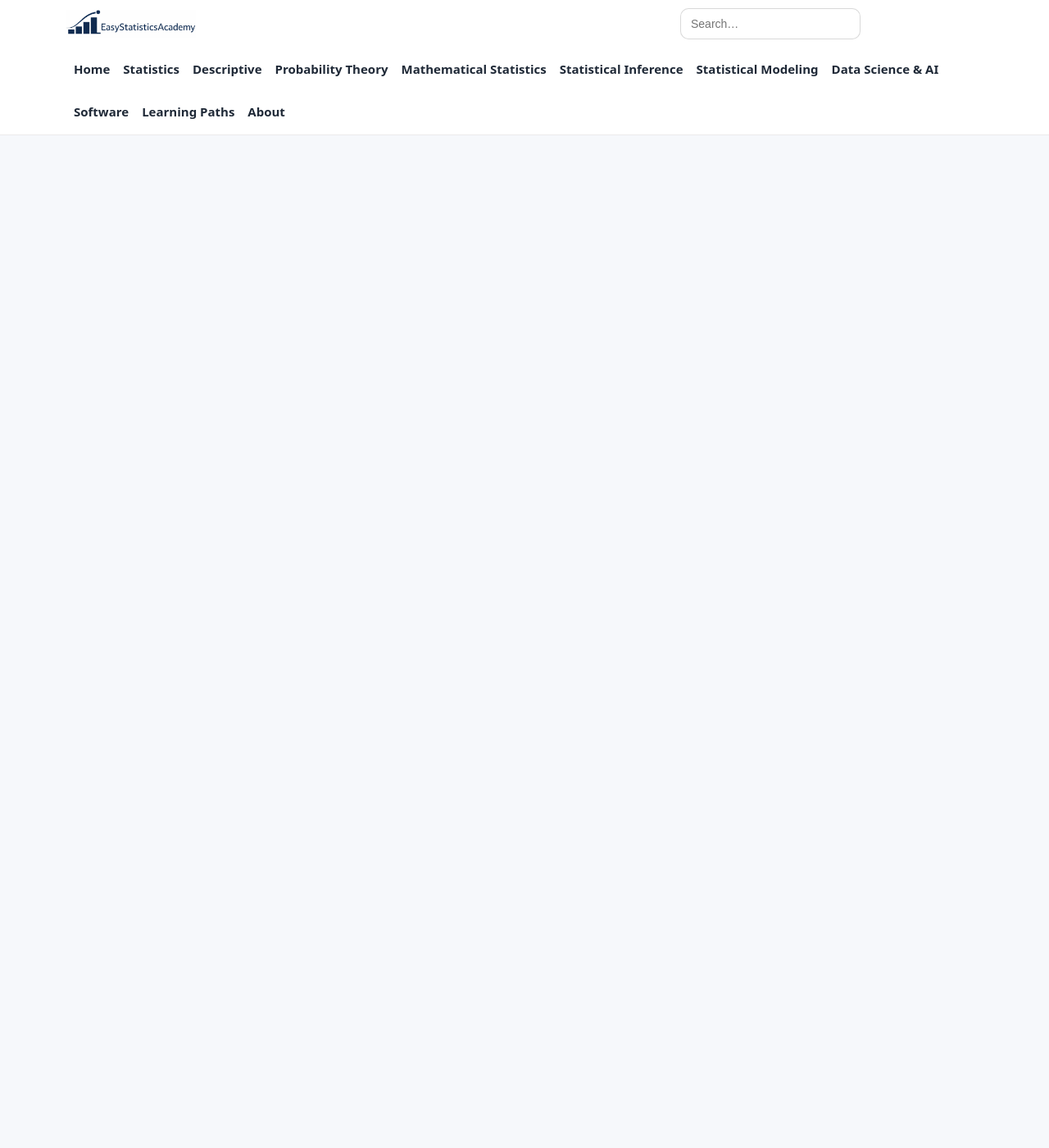
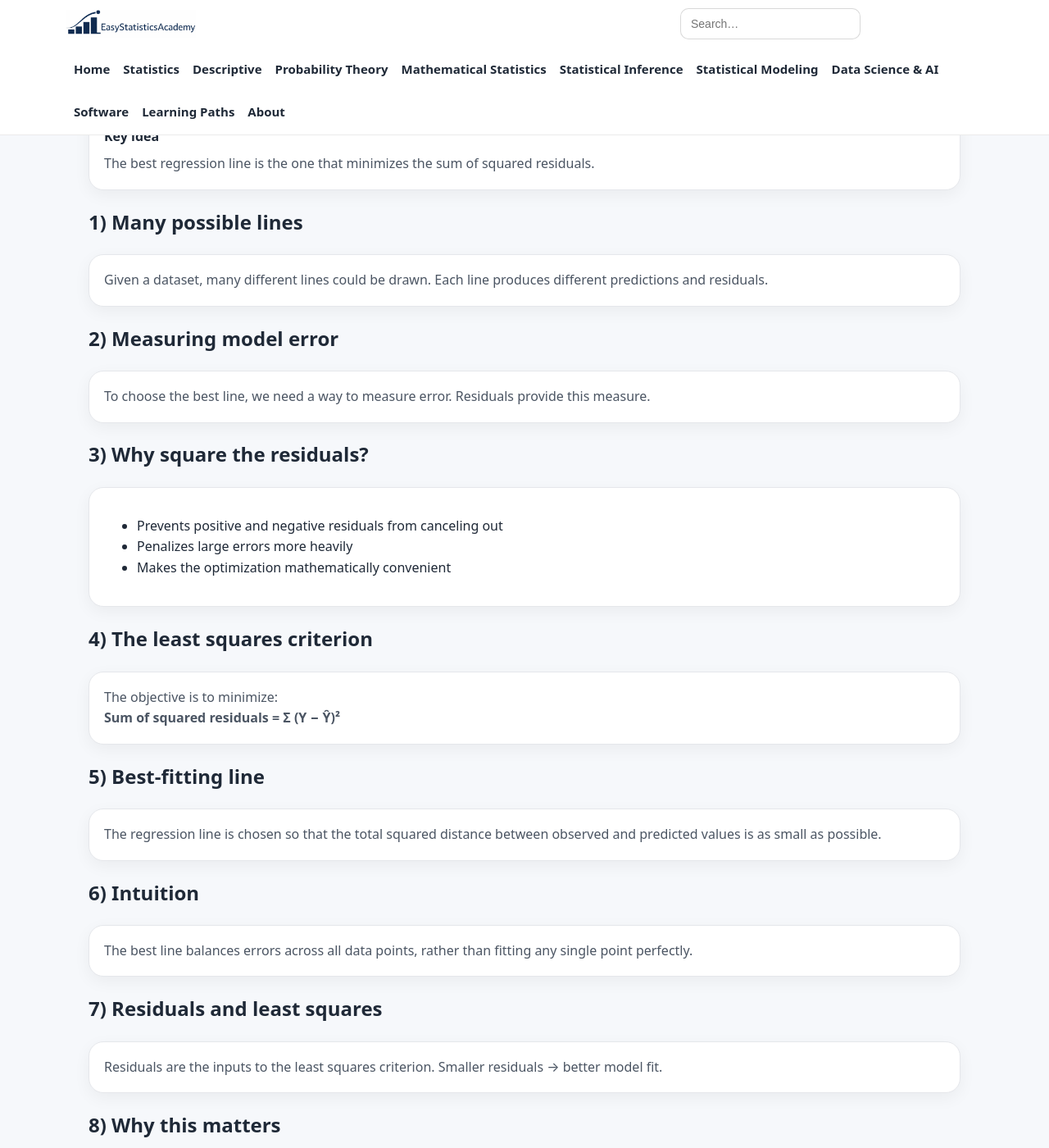
Before and after one commit to ammar-homaida-statistics/easystatisticsacademy, a Jekyll site: the page built from modeling/simple-linear-regression/least-squares/index.md, in a window 1280 px wide and 1400 px high, scrolled down 728 px. Shown: the whole window at 82% size. Built offline with Jekyll 4.4.1, drawn with Linux system fonts in a browser that asks for light colours; our own code applies the rules of GitHub Pages for plain Markdown files; before the commit the page ends 900 px from its top, so only the background shows below that; some of the changed text lies outside the part shown.

Commit message:
Add lesson content

```diff
--- a/modeling/simple-linear-regression/least-squares/index.md
+++ b/modeling/simple-linear-regression/least-squares/index.md
@@ -1 +1,163 @@
-coming soon
+---
+layout: default
+title: 6. Least Squares
+permalink: /modeling/simple-linear-regression/least-squares/
+sidebar: false
+---
+
+<!-- UNDER CONSTRUCTION -->
+<section class="section section-slim">
+  <div class="callout" style="background:#fff4e5; border:2px solid #ff9800; padding:2rem; border-radius:12px;">
+    <h2 style="color:#e65100;">🚧 Lesson Under Construction</h2>
+    <p>
+      Version 0 explains how regression chooses the best-fitting line.
+      Formal derivations and matrix methods will be added later.
+    </p>
+  </div>
+</section>
+
+<!-- ✅ Update last visited lesson -->
+<script>
+(function () {
+  localStorage.setItem("esa_continue_modeling_slr_lesson_v0", JSON.stringify({
+    url: "/modeling/simple-linear-regression/least-squares/",
+    label: "Lesson 6 — Least Squares",
+    ts: Date.now()
+  }));
+})();
+</script>
+
+<!-- HERO -->
+<section class="hero hero-section">
+  <div class="hero-card">
+
+    <div class="badge-row">
+      <span class="badge">Block 2</span>
+      <span class="badge">Lesson 6</span>
+      <span class="badge">Least Squares</span>
+      <span class="badge">Optimization</span>
+    </div>
+
+    <h1>6. Least Squares</h1>
+
+    <p class="lead">
+      Among all possible lines, regression chooses the one that minimizes
+      the total squared residuals. This is the least squares principle.
+    </p>
+
+    <div class="hero-actions">
+      <a class="btn btn-outline" href="/modeling/simple-linear-regression/">Back to Block 2</a>
+      <a class="btn" href="#lesson">Start lesson</a>
+    </div>
+
+    <p class="muted-mini">
+      Version 0: intuition-first. Focus on understanding the criterion.
+    </p>
+
+  </div>
+</section>
+
+<!-- LESSON -->
+<section class="section" id="lesson">
+
+  <h2>Learning objective</h2>
+  <p>
+    By the end of this lesson, you should understand how the regression line
+    is chosen and why least squares is used.
+  </p>
+
+  <div class="card">
+    <h3>Key idea</h3>
+    <p>
+      The best regression line is the one that minimizes the sum of squared residuals.
+    </p>
+  </div>
+
+  <h2>1) Many possible lines</h2>
+  <div class="card">
+    <p>
+      Given a dataset, many different lines could be drawn.
+      Each line produces different predictions and residuals.
+    </p>
+  </div>
+
+  <h2>2) Measuring model error</h2>
+  <div class="card">
+    <p>
+      To choose the best line, we need a way to measure error.
+      Residuals provide this measure.
+    </p>
+  </div>
+
+  <h2>3) Why square the residuals?</h2>
+  <div class="card">
+    <ul>
+      <li>Prevents positive and negative residuals from canceling out</li>
+      <li>Penalizes large errors more heavily</li>
+      <li>Makes the optimization mathematically convenient</li>
+    </ul>
+  </div>
+
+  <h2>4) The least squares criterion</h2>
+  <div class="card">
+    <p>
+      The objective is to minimize:
+    </p>
+    <p><strong>Sum of squared residuals = Σ (Y − Ŷ)²</strong></p>
+  </div>
+
+  <h2>5) Best-fitting line</h2>
+  <div class="card">
+    <p>
+      The regression line is chosen so that the total squared distance
+      between observed and predicted values is as small as possible.
+    </p>
+  </div>
+
+  <h2>6) Intuition</h2>
+  <div class="card">
+    <p>
+      The best line balances errors across all data points,
+      rather than fitting any single point perfectly.
+    </p>
+  </div>
+
+  <h2>7) Residuals and least squares</h2>
+  <div class="card">
+    <p>
+      Residuals are the inputs to the least squares criterion.
+      Smaller residuals → better model fit.
+    </p>
+  </div>
+
+  <h2>8) Why this matters</h2>
+  <div class="card">
+    <p>
+      Least squares defines how regression models are fitted.
+      It is the foundation for parameter estimation and model comparison.
+    </p>
+  </div>
+
+  <div class="card">
+    <h3>Outcome of this lesson</h3>
+    <ul>
+      <li>Understand why multiple lines are possible</li>
+      <li>Define the least squares criterion</li>
+      <li>Explain why residuals are squared</li>
+      <li>Understand how the best line is selected</li>
+      <li>Connect residuals to model fitting</li>
+    </ul>
+  </div>
+
+  <div class="card">
+    <h3>Next step</h3>
+    <p>
+      Now we quantify how well the model explains variation in the data:
+      R².
+    </p>
+    <a class="btn" href="/modeling/simple-linear-regression/r-squared/">
+      Next lesson: R² →
+    </a>
+  </div>
+
+</section>
```
